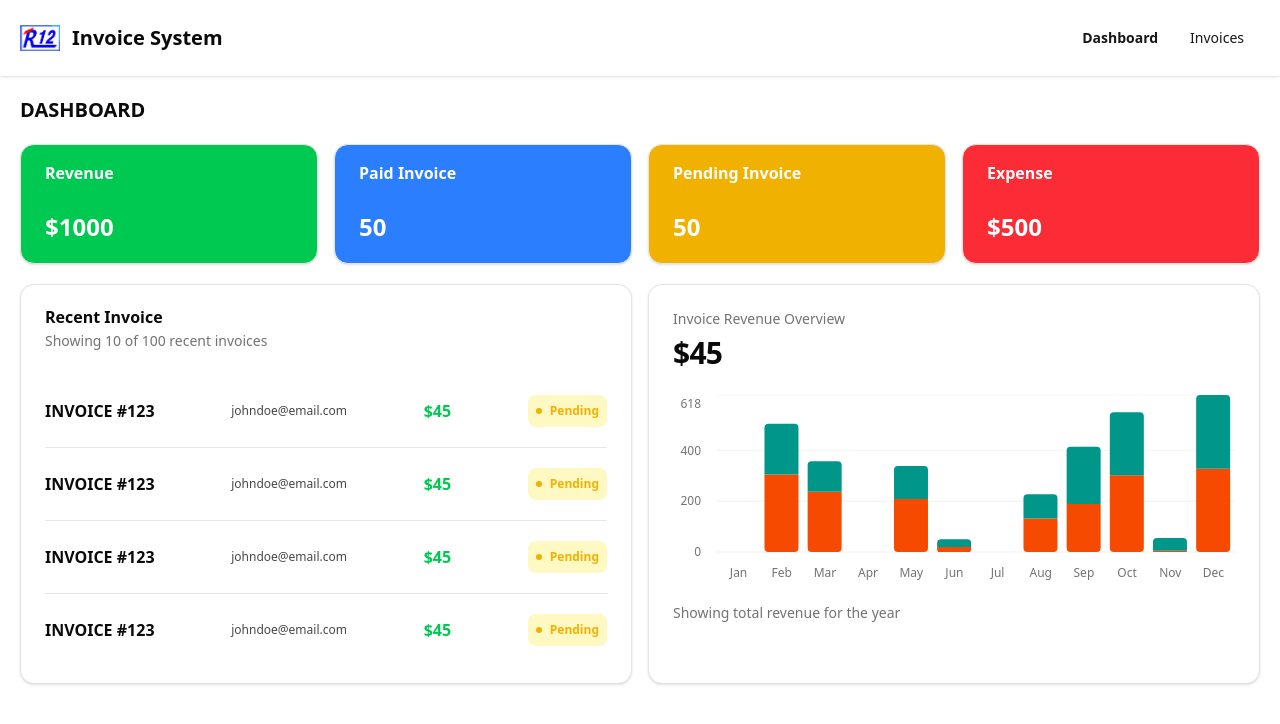
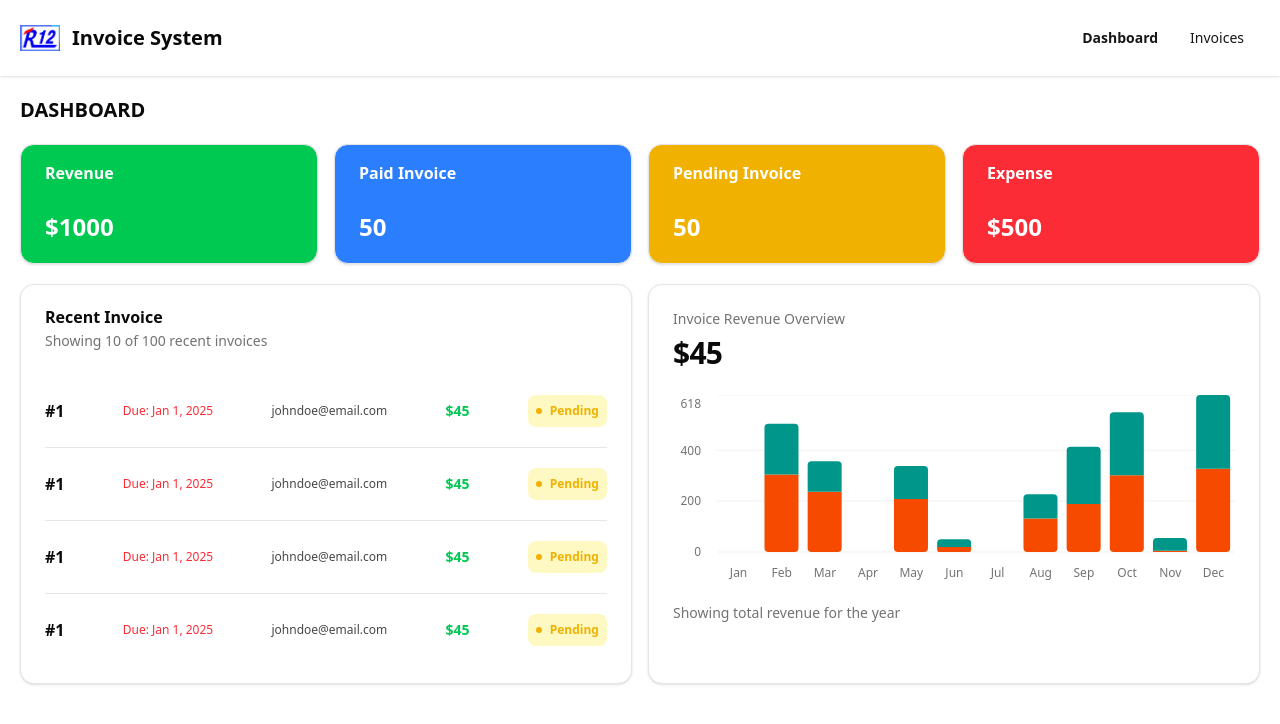
Before and after one commit to Briuwu/R12-invoice, a React (Vite) app: page /dashboard in a window 1280 px wide. Shown: the top 724 px of the page. Built offline with nearby package versions, Linux system fonts and the light colour scheme.

Commit message:
refactor: update recent invoice display with simplified ID and due date

```diff
--- a/src/pages/dashboard/recent-invoice.tsx
+++ b/src/pages/dashboard/recent-invoice.tsx
@@ -30,9 +30,10 @@ export default function RecentInvoice() {
 function Invoice() {
   return (
     <li className="flex items-center justify-between py-5">
-      <p className="font-bold uppercase">Invoice #123</p>
+      <p className="font-bold uppercase">#1</p>
+      <p className="text-xs text-red-500">Due: Jan 1, 2025</p>
       <p className="text-xs opacity-75">johndoe@email.com</p>
-      <p className="font-bold text-green-500">$45</p>
+      <p className="text-sm font-bold text-green-500">$45</p>
       <p className="flex items-center gap-2 rounded-md bg-yellow-100 p-2 text-xs font-bold text-yellow-500">
         <span className="block aspect-square w-1.5 rounded-full bg-yellow-500"></span>
         Pending
```
